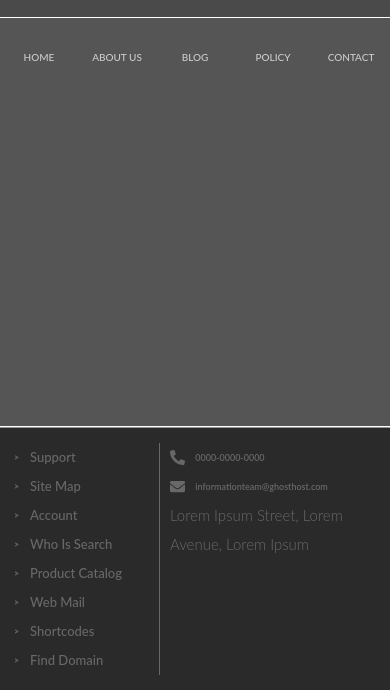
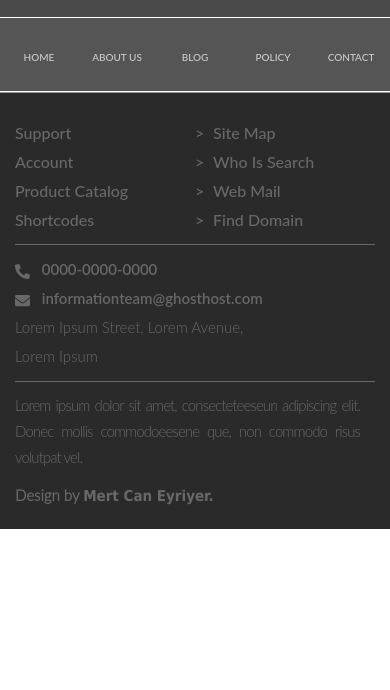
Before and after one commit to quiquek007/markup-2018q3, a plain HTML site: page index.html in a window 390 px wide. Shown: the part 5589-6279 px from the top of the page. After the commit the page ends 6118 px from the top, so only its background shows below. Drawn offline with Linux system fonts and the light colour scheme; a web font is replaced by a local one.

Commit message:
fix: rendering footer on small screen

```diff
--- a/css/style.less
+++ b/css/style.less
@@ -1321,6 +1321,7 @@ footer {
       }
 
       .menu {
+        height: auto;
         padding: 0 0;
 
         li {
@@ -1347,8 +1348,8 @@ footer {
       .links {
         flex-direction: column;
         flex-wrap: nowrap;
-        width: 30%;
-        padding: 23px 0 0 40px;
+        width: 31%;
+        padding: 23px 0 0 5%;
 
         a {
           white-space: nowrap;
@@ -1357,7 +1358,7 @@ footer {
 
       .contacts {
         width: 42%;
-        padding: 23px 15px;
+        padding: 23px 0 23px 15px;
 
         > a {
           font-size: 1rem;
@@ -1521,32 +1522,41 @@ footer {
     }
 
     .information {
+      flex-direction: column;
       padding: 15px;
 
+      .design-info,
+      .contacts {
+        width: 100%;
+        padding: 10px 0;
+        border-top: 1px solid #686868;
+      }
+
       .design-info {
-        display: none;
+        order: 1;
+        border-right: none;
       }
 
       .links {
-        flex-direction: column;
-        flex-wrap: nowrap;
-        width: 40%;
-        padding: 0 0 0 15px;
+        flex-direction: row;
+        flex-wrap: wrap;
+        order: 0;
+        width: 100%;
+        padding: 10px 0;
 
         a {
           white-space: nowrap;
-          font-size: 1.3rem;
+          font-size: 1.6rem;
         }
       }
 
       .contacts {
-        width: 60%;
-        padding: 0 15px 0 10px;
+        border-left: none;
 
         > a {
-          font-size: 0.9rem;
-        }
-      }
-    }
-  }
-}
+          font-size: 1.5rem;
+        }
+      }
+    }
+  }
+}
```
Also changed, not shown: css/style.css, 1 other file.
